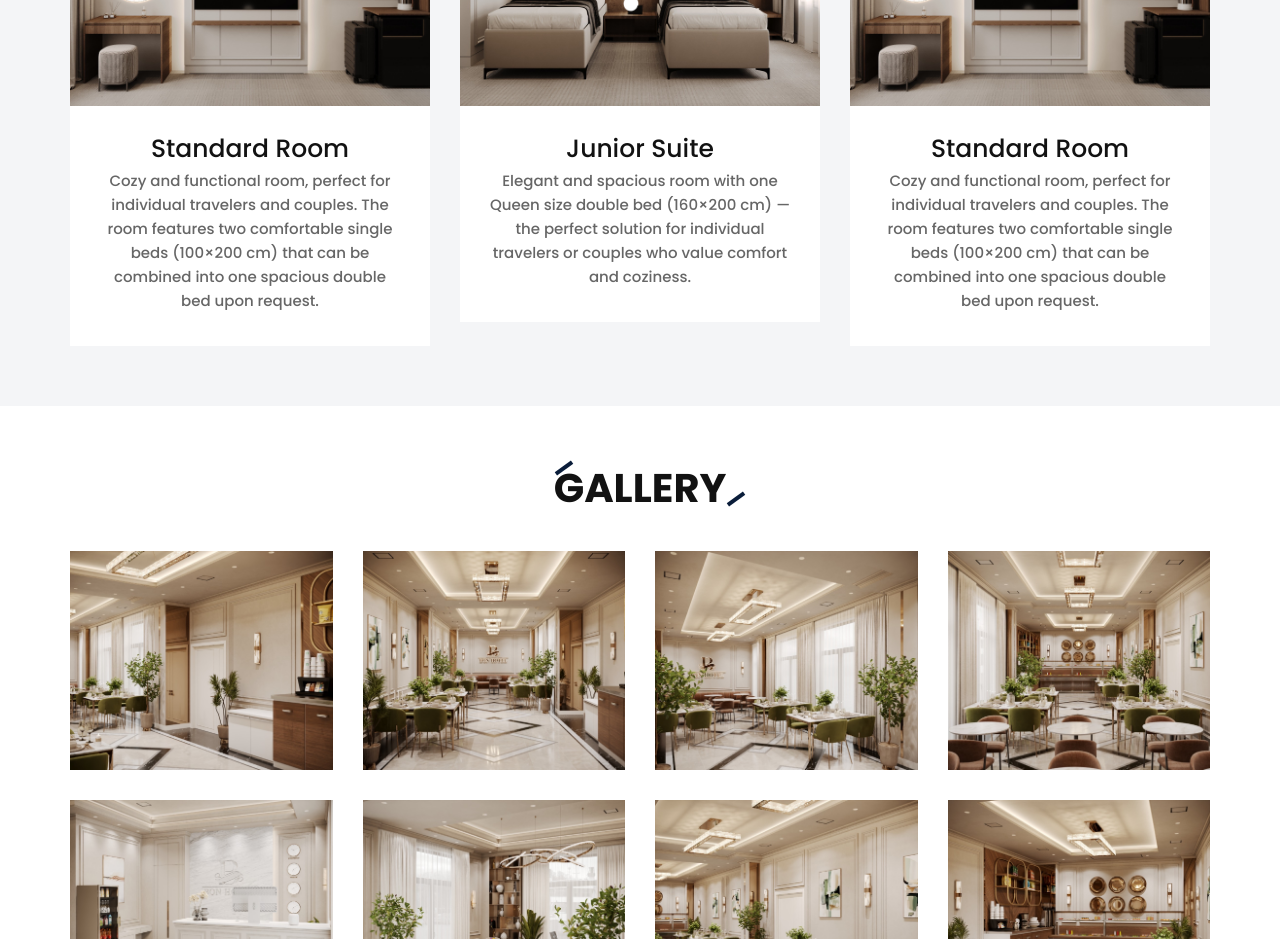
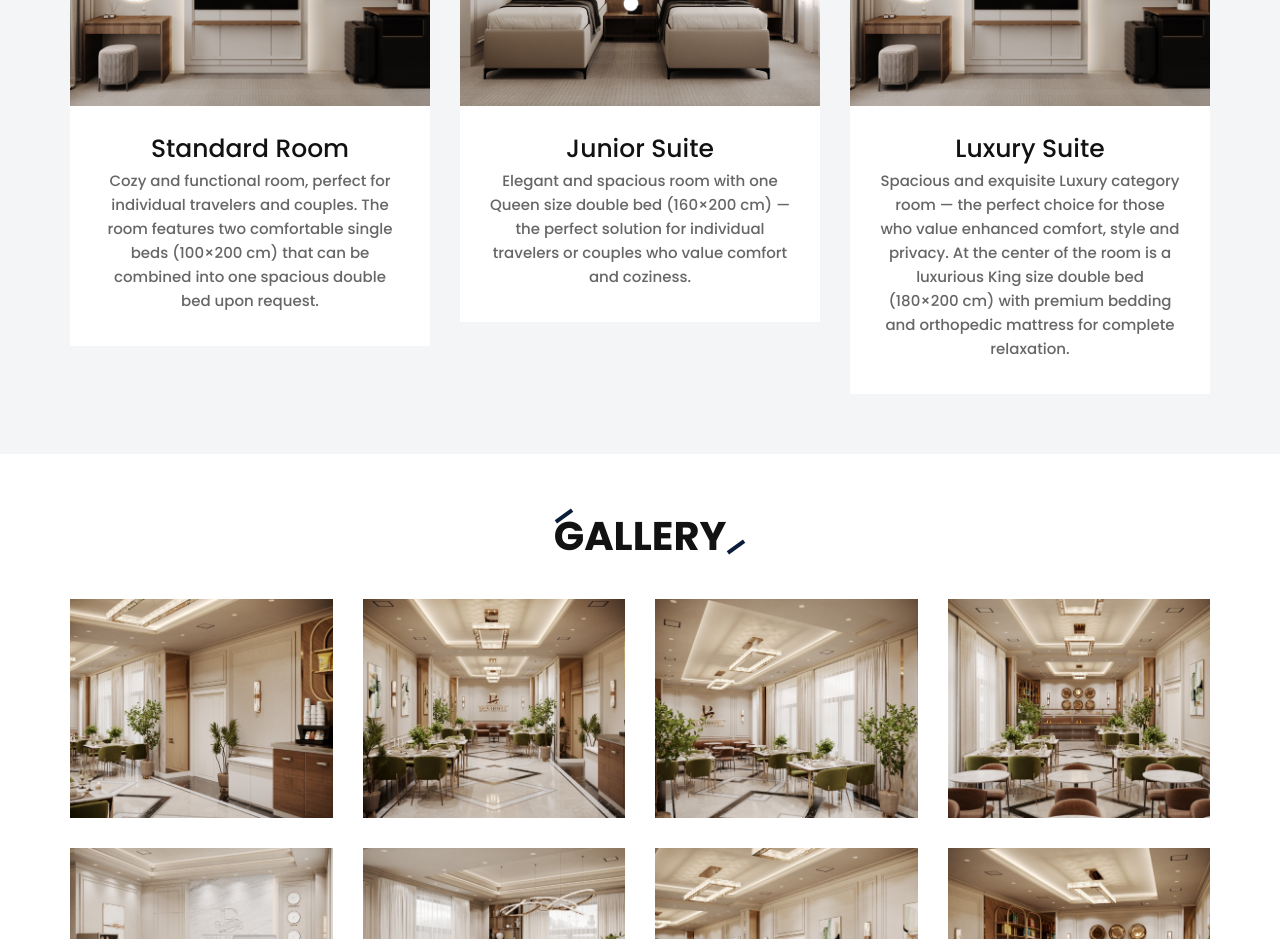
Before and after one commit to bonhotel/bonhotel.github.io, a plain HTML site: page index.html in a window 1280 px wide. Shown: the part 1940-2879 px from the top of the page. Drawn offline with nearby package versions, Linux system fonts and the light colour scheme; a web font is replaced by a local one.

Commit message:
Add Luxury Suite room type with premium amenities description

```diff
--- a/index.html
+++ b/index.html
@@ -240,8 +240,8 @@
                         <figure><img src="images/room3.jpg" alt="#"/></figure>
                      </div>
                      <div class="bed_room">
-                        <h3 data-translate="standardRoom">Standard Room</h3>
-                        <p data-translate="standardRoomDesc">Cozy and functional room, perfect for individual travelers and couples. The room features two comfortable single beds (100×200 cm) that can be combined into one spacious double bed upon request.</p>
+                        <h3 data-translate="luxurySuite">Luxury Suite</h3>
+                        <p data-translate="luxurySuiteDesc">Spacious and exquisite Luxury category room — the perfect choice for those who value enhanced comfort, style and privacy. At the center of the room is a luxurious King size double bed (180×200 cm) with premium bedding and orthopedic mattress for complete relaxation.</p>
                      </div>
                   </div>
                </div>
--- a/js/localization.js
+++ b/js/localization.js
@@ -32,6 +32,8 @@ At Bon Hotel, we create an atmosphere of warm European hospitality where every g
         standardRoomDesc: "Cozy and functional room, perfect for individual travelers and couples. The room features two comfortable single beds (100×200 cm) that can be combined into one spacious double bed upon request.",
         juniorSuite: "Junior Suite",
         juniorSuiteDesc: "Elegant and spacious room with one Queen size double bed (160×200 cm) — the perfect solution for individual travelers or couples who value comfort and coziness.",
+        luxurySuite: "Luxury Suite",
+        luxurySuiteDesc: "Spacious and exquisite Luxury category room — the perfect choice for those who value enhanced comfort, style and privacy. At the center of the room is a luxurious King size double bed (180×200 cm) with premium bedding and orthopedic mattress for complete relaxation.",
 
         galleryTitle: "Gallery",
         blogTitle: "Blog",
@@ -84,6 +86,8 @@ At Bon Hotel, we create an atmosphere of warm European hospitality where every g
         standardRoomDesc: "Уютный и функциональный номер, идеально подходящий как для индивидуальных путешественников, так и для пар. В номере установлены две комфортабельные односпальные кровати размером 100×200 см, которые по желанию могут быть объединены в одну просторную двуспальную кровать.",
         juniorSuite: "Полулюкс номер",
         juniorSuiteDesc: "Элегантный и просторный номер с одной двуспальной кроватью Queen size (160×200 см) — идеальное решение для индивидуальных путешественников или пар, ценящих комфорт и уют.",
+        luxurySuite: "Люкс номер",
+        luxurySuiteDesc: "Просторный и изысканный номер категории Люкс — идеальный выбор для тех, кто ценит повышенный комфорт, стиль и уединение. В центре номера — роскошная двуспальная кровать King size (180×200 см) с премиальным постельным бельём и ортопедическим матрасом для полноценного отдыха.",
 
         galleryTitle: "Галерея",
         blogTitle: "Блог",
@@ -155,6 +159,8 @@ function applyTranslations(lang) {
     $('[data-translate="standardRoomDesc"]').text(t.standardRoomDesc);
     $('[data-translate="juniorSuite"]').text(t.juniorSuite);
     $('[data-translate="juniorSuiteDesc"]').text(t.juniorSuiteDesc);
+    $('[data-translate="luxurySuite"]').text(t.luxurySuite);
+    $('[data-translate="luxurySuiteDesc"]').text(t.luxurySuiteDesc);
     $('[data-translate="galleryTitle"]').text(t.galleryTitle);
     $('[data-translate="blogTitle"]').text(t.blogTitle);
 
```
